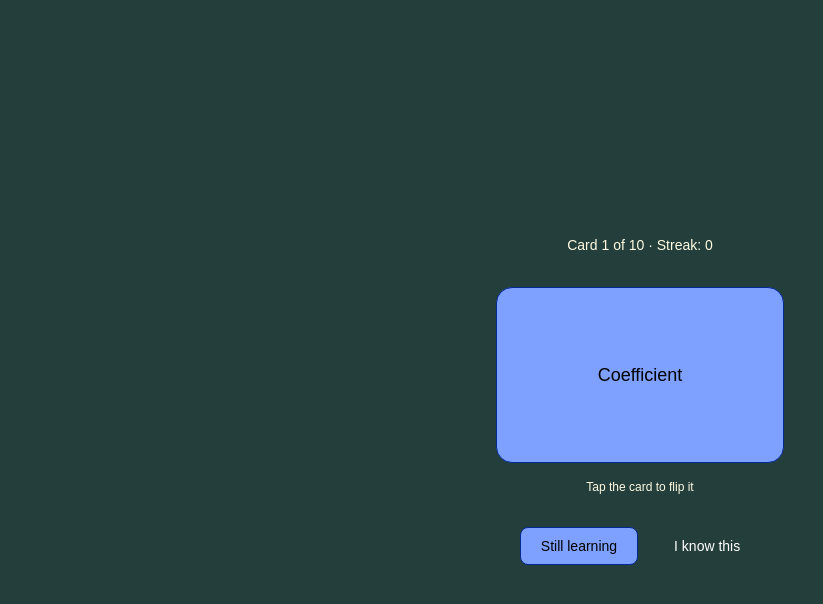
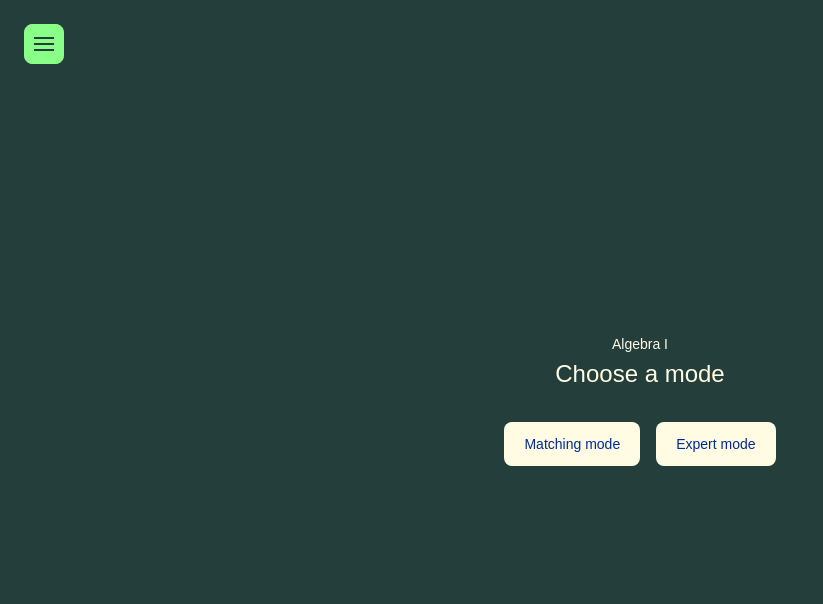
Before and after one commit to shfox2-dev/the.deck, a Next.js app: page /practice in a window 1280 px wide. Shown: the top 604 px of the page, without its empty margins (0-823 px from the left). Built offline with nearby package versions, Linux system fonts and the light colour scheme.

Commit message:
Update page.js

```diff
--- a/app/practice/page.js
+++ b/app/practice/page.js
@@ -1,85 +1,239 @@
 "use client";
 
-import { useState } from "react";
+import { useEffect, useRef, useState } from "react";
 import Link from "next/link";
 import { getDecks } from "@/lib/decks";
 import { logPracticeToday, computeStreak, getPracticeLog } from "@/lib/streak";
+import BurgerMenu from "@/components/BurgerMenu";
+import FlashCard from "@/components/FlashCard";
 
 export default function Practice() {
   // TODO: once accounts/rosters exist, use the student's actual assigned
   // group instead of always the first deck.
-  const [deckCards] = useState(() => getDecks()[0].cards);
+  const [deck] = useState(() => getDecks()[0]);
+  const [mode, setMode] = useState(null); // null | "matching" | "expert"
+
+  return (
+    <main className="min-h-screen bg-green-dark flex flex-col items-center justify-center gap-8 px-6 py-16">
+      <BurgerMenu />
+
+      {mode === null && (
+        <>
+          <div className="text-center">
+            <p className="text-sm text-off-white">{deck.name}</p>
+            <h1 className="text-2xl font-medium mt-1 text-off-white">Choose a mode</h1>
+          </div>
+          <div className="flex gap-4">
+            <button
+              onClick={() => setMode("matching")}
+              className="px-5 py-3 rounded-lg bg-off-white text-blue text-sm font-medium"
+            >
+              Matching mode
+            </button>
+            <button
+              onClick={() => setMode("expert")}
+              className="px-5 py-3 rounded-lg bg-off-white text-blue text-sm font-medium"
+            >
+              Expert mode
+            </button>
+          </div>
+        </>
+      )}
+
+      {mode === "matching" && <MatchingMode deck={deck} onExit={() => setMode(null)} />}
+      {mode === "expert" && <ExpertMode deck={deck} onExit={() => setMode(null)} />}
+    </main>
+  );
+}
+
+// ---------------------------------------------------------------------------
+// Matching mode: 4 cards at a time, drawn from the same group so they're
+// genuinely easy to confuse. Drag a term onto its matching definition.
+// ---------------------------------------------------------------------------
+function shuffle(arr) {
+  return [...arr].sort(() => Math.random() - 0.5);
+}
+
+function pickRound(deck) {
+  const groups = deck.groups || [];
+  const eligible = groups.filter((g) => deck.cards.some((c) => c.groupId === g.id));
+  const pool = eligible.length > 0
+    ? deck.cards.filter((c) => c.groupId === eligible[Math.floor(Math.random() * eligible.length)].id)
+    : deck.cards; // fall back to the whole deck if nothing is grouped yet
+
+  return shuffle(pool).slice(0, Math.min(4, pool.length));
+}
+
+function MatchingMode({ deck, onExit }) {
+  const [round, setRound] = useState(() => pickRound(deck));
+  const [termOrder, setTermOrder] = useState(() => shuffle(round));
+  const [matched, setMatched] = useState([]); // card ids matched so far
+  const [shakeId, setShakeId] = useState(null);
+
+  function newRound() {
+    const r = pickRound(deck);
+    setRound(r);
+    setTermOrder(shuffle(r));
+    setMatched([]);
+  }
+
+  function handleDrop(definitionCardId, draggedCardId) {
+    if (draggedCardId === definitionCardId) {
+      setMatched((m) => [...m, draggedCardId]);
+      if (matched.length + 1 === round.length) {
+        logPracticeToday();
+      }
+    } else {
+      setShakeId(definitionCardId);
+      setTimeout(() => setShakeId(null), 400);
+    }
+  }
+
+  if (round.length < 2) {
+    return (
+      <div className="flex flex-col items-center gap-4 text-center">
+        <p className="text-off-white text-sm max-w-xs">
+          This group doesn't have enough cards yet to play matching mode. Add
+          a few more cards to a group in Manage decks first.
+        </p>
+        <button onClick={onExit} className="text-sm underline text-off-white">Back</button>
+      </div>
+    );
+  }
+
+  const allMatched = matched.length === round.length;
+
+  return (
+    <div className="flex flex-col items-center gap-6">
+      <p className="text-sm text-off-white">Drag each term onto its definition</p>
+
+      <div className="flex gap-10">
+        <div className="flex flex-col gap-4">
+          {round.map((card) => {
+            const isMatched = matched.includes(card.id);
+            return (
+              <FlashCard
+                key={card.id}
+                size="sm"
+                onDragOver={(e) => e.preventDefault()}
+                onDrop={(e) => handleDrop(card.id, e.dataTransfer.getData("text/plain"))}
+                className={`transition-transform ${shakeId === card.id ? "animate-pulse" : ""} ${
+                  isMatched ? "opacity-60" : ""
+                }`}
+                style={{ outline: isMatched ? "3px solid var(--color-green-light)" : "none" }}
+              >
+                <p className="text-xs">{card.definition}</p>
+              </FlashCard>
+            );
+          })}
+        </div>
+
+        <div className="flex flex-col gap-4">
+          {termOrder.map((card) => {
+            const isMatched = matched.includes(card.id);
+            return (
+              <FlashCard
+                key={card.id}
+                size="sm"
+                draggable={!isMatched}
+                onDragStart={(e) => e.dataTransfer.setData("text/plain", card.id)}
+                className={isMatched ? "opacity-30" : "cursor-grab"}
+              >
+                <p className="text-sm font-medium">{card.word}</p>
+              </FlashCard>
+            );
+          })}
+        </div>
+      </div>
+
+      {allMatched && (
+        <div className="flex flex-col items-center gap-3">
+          <p className="text-off-white text-sm">All matched!</p>
+          <button onClick={newRound} className="px-4 py-2 rounded-lg bg-off-white text-blue text-sm">
+            New round
+          </button>
+        </div>
+      )}
+
+      <button onClick={onExit} className="text-sm underline text-off-white">Change mode</button>
+    </div>
+  );
+}
+
+// ---------------------------------------------------------------------------
+// Expert mode: same interaction as the daily puzzle (type the word from the
+// definition), but works through the entire deck instead of one card a day.
+// ---------------------------------------------------------------------------
+function ExpertMode({ deck, onExit }) {
+  const [order] = useState(() => shuffle(deck.cards));
   const [index, setIndex] = useState(0);
-  const [known, setKnown] = useState([]);
-  const [unknown, setUnknown] = useState([]);
+  const [guess, setGuess] = useState("");
+  const [wrong, setWrong] = useState(false);
+  const [startedAt] = useState(() => Date.now());
   const [done, setDone] = useState(false);
   const [streak, setStreak] = useState(computeStreak(getPracticeLog()));
-  const [flipped, setFlipped] = useState(false);
+  const inputRef = useRef(null);
 
-  const card = deckCards[index];
+  useEffect(() => {
+    inputRef.current?.focus();
+  }, [index]);
 
-  function mark(result) {
-    if (result === "known") setKnown((k) => [...k, card.id]);
-    else setUnknown((u) => [...u, card.id]);
+  const card = order[index];
 
-    if (index + 1 >= deckCards.length) {
+  function submit(e) {
+    e.preventDefault();
+    const correct = guess.trim().toLowerCase() === card.word.toLowerCase();
+    if (!correct) {
+      setWrong(true);
+      return;
+    }
+    setWrong(false);
+    setGuess("");
+    if (index + 1 >= order.length) {
       setStreak(logPracticeToday());
       setDone(true);
     } else {
       setIndex(index + 1);
-      setFlipped(false);
     }
   }
 
   if (done) {
+    const totalSecs = ((Date.now() - startedAt) / 1000).toFixed(1);
     return (
-      <main className="min-h-screen bg-bg flex flex-col items-center justify-center gap-4 px-6 text-center">
-        <p className="text-sm text-muted">Session complete</p>
-        <h1 className="text-2xl font-medium text-ink">
-          {known.length} known · {unknown.length} to review
-        </h1>
-        <p className="text-lg text-ink">
-          Your streak is now <span className="font-medium text-gold-ink">{streak}</span> day
-          {streak === 1 ? "" : "s"}
+      <div className="flex flex-col items-center gap-4 text-center">
+        <p className="text-sm text-off-white">Deck complete</p>
+        <h2 className="text-2xl font-medium text-off-white">{totalSecs}s total</h2>
+        <p className="text-off-white text-sm">
+          Streak is now <span className="text-gold-med font-medium">{streak}</span> day{streak === 1 ? "" : "s"}
         </p>
-        <Link href="/" className="text-sm underline text-muted mt-4">
-          Back to deck
-        </Link>
-      </main>
+        <button onClick={onExit} className="text-sm underline text-off-white mt-2">Change mode</button>
+      </div>
     );
   }
 
   return (
-    <main className="min-h-screen bg-bg flex flex-col items-center justify-center gap-8 px-6">
-      <p className="text-sm text-muted">
-        Card {index + 1} of {deckCards.length} · Streak: {streak}
-      </p>
+    <div className="flex flex-col items-center gap-6">
+      <p className="text-sm text-off-white">Card {index + 1} of {order.length} · Streak: {streak}</p>
 
-      <div
-        onClick={() => setFlipped((f) => !f)}
-        className="w-72 h-44 rounded-2xl border border-border bg-surface
-                   flex items-center justify-center text-center px-6 cursor-pointer select-none"
-      >
-        <span className="text-lg font-medium text-ink">
-          {flipped ? card.definition : card.word}
-        </span>
-      </div>
-      <p className="text-xs text-muted -mt-4">Tap the card to flip it</p>
+      <FlashCard size="md">
+        <p className="text-sm">{card.definition}</p>
+      </FlashCard>
 
-      <div className="flex gap-4">
-        <button
-          onClick={() => mark("unknown")}
-          className="px-5 py-2 rounded-lg border border-border bg-surface text-sm text-ink"
-        >
-          Still learning
+      <form onSubmit={submit} className="flex flex-col items-center gap-3 w-72">
+        <input
+          ref={inputRef}
+          value={guess}
+          onChange={(e) => setGuess(e.target.value)}
+          placeholder="Your answer"
+          className="w-full border border-blue bg-off-white rounded-lg px-3 py-2 text-center text-blue"
+        />
+        <button type="submit" className="px-5 py-2 rounded-lg bg-green-light text-green-dark text-sm">
+          Submit
         </button>
-        <button
-          onClick={() => mark("known")}
-          className="px-5 py-2 rounded-lg bg-brand-blue text-white text-sm"
-        >
-          I know this
-        </button>
-      </div>
-    </main>
+        {wrong && <p className="text-sm text-red">Not quite — try again</p>}
+      </form>
+
+      <button onClick={onExit} className="text-sm underline text-off-white">Change mode</button>
+    </div>
   );
 }
```
